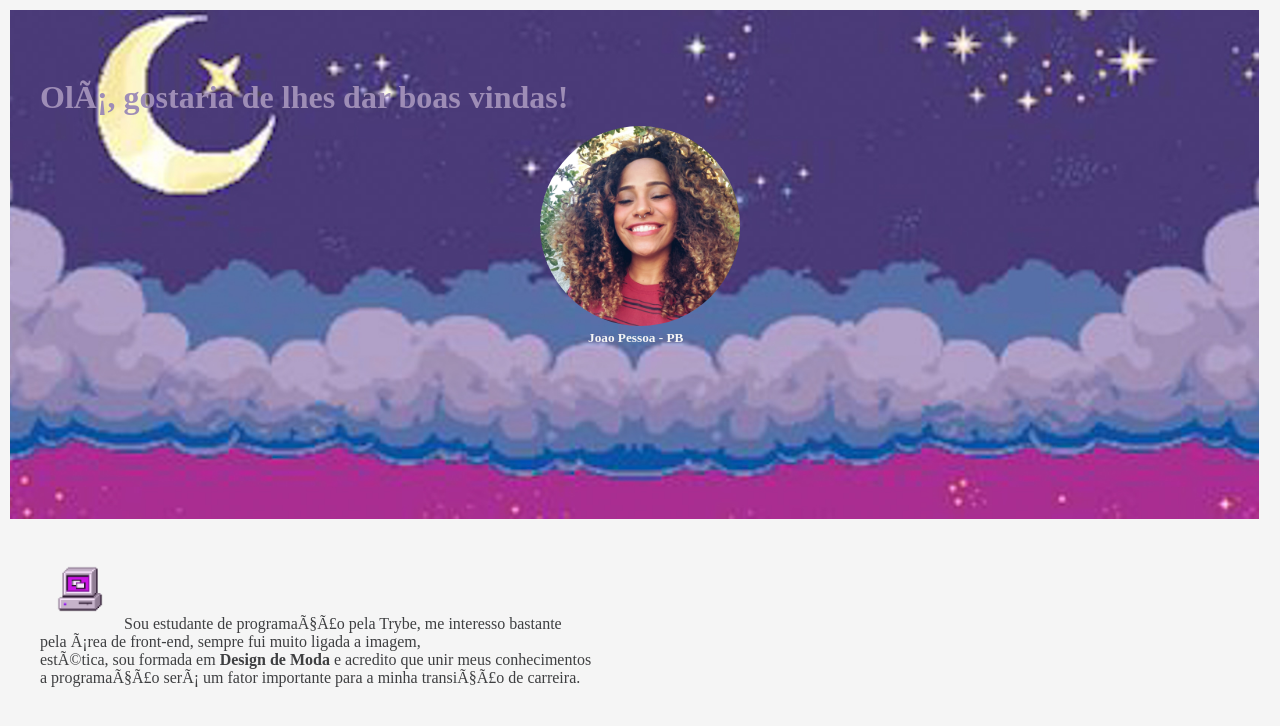
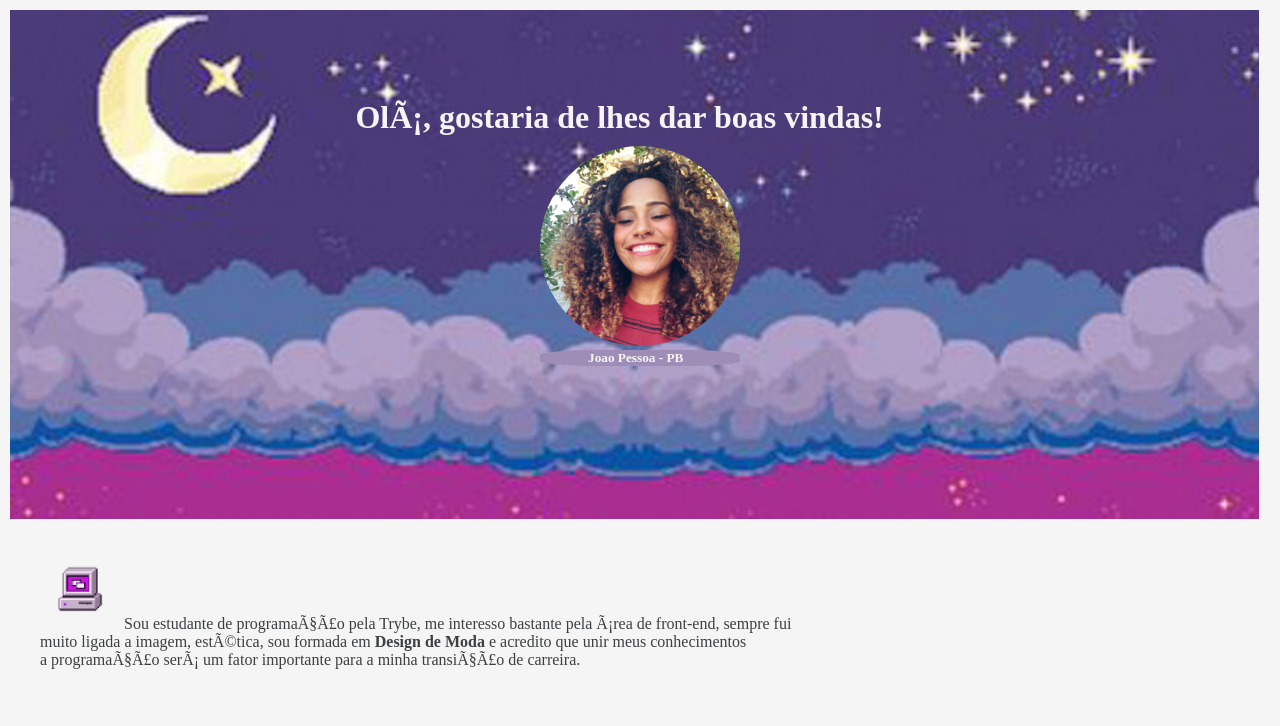
Before and after one commit to anaualima/anaualima.github.io, a plain HTML site: page index.html in a window 1280 px wide. Shown: the top 726 px of the page. Drawn offline with Linux system fonts and the light colour scheme.

Commit message:
atualiza o estilo

```diff
--- a/index.html
+++ b/index.html
@@ -26,7 +26,7 @@
 
         <div class="description">
           <p> <img src="imagem/computer.png" alt="imagem de computador pixelado" width="80" id="computador">
-           Sou estudante de programação pela Trybe, me interesso bastante <br>pela área de front-end, sempre fui muito ligada a imagem,<br> estética, sou formada em <strong>Design de Moda</strong> e acredito que unir meus conhecimentos<br>
+           Sou estudante de programação pela Trybe, me interesso bastante pela área de front-end, sempre fui<br> muito ligada a imagem, estética, sou formada em <strong>Design de Moda</strong> e acredito que unir meus conhecimentos<br>
            a programação será um fator importante para a minha transição de carreira.
           </p>
         </div>
--- a/style.css
+++ b/style.css
@@ -12,15 +12,18 @@ body {
 
   h3 {
   background-color: #9E8DB6;
+  border-radius: 6%;
   }
 
   h5 {
      padding-left: 48px;
      color: #f5f5f5;
+     background-color: #9E8DB6;
+     border-radius: 30%;
   }
 
 .header {
-   background-image: url(imagem/ceuestrelado.jpg);
+   background-image: url(imagem/rsz_ceuestrelado.jpg);
    background-size: cover;
    background-position: 50px 25px;
    width: 92%;
@@ -30,7 +33,9 @@ body {
 }
 
 .title-header{
- color: #9E8DB6;
+  margin-top: 20px;
+ color: #f5f5f5;
+ text-align: center;
 }
 
  .foto-legenda {
@@ -52,6 +57,7 @@ body {
 
  #anaua {
     border-radius: 100%;
+    margin-top: 10x;
  }
 
  #computador {
```
Also changed, not shown: imagem/headcomp.jpg (added), imagem/header.jpg (added), imagem/rsz_ceuestrelado.jpg (added).
